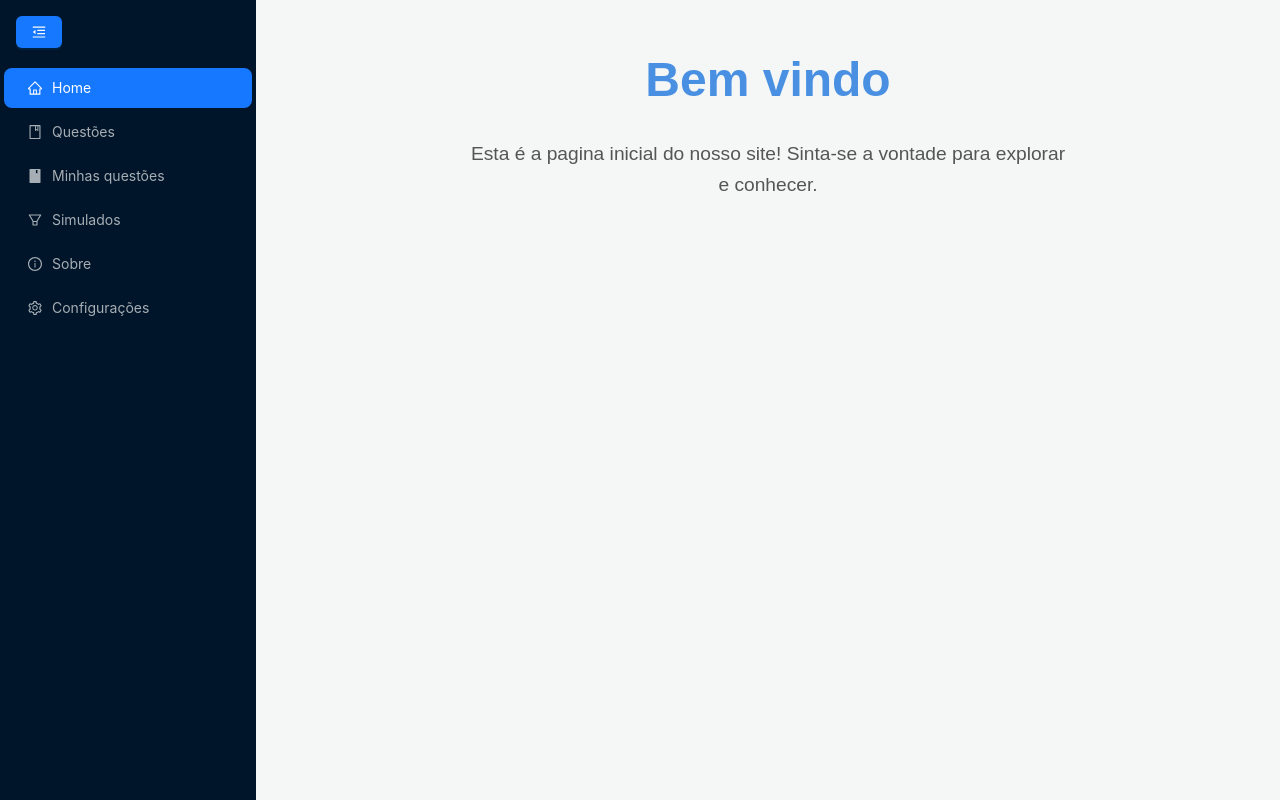
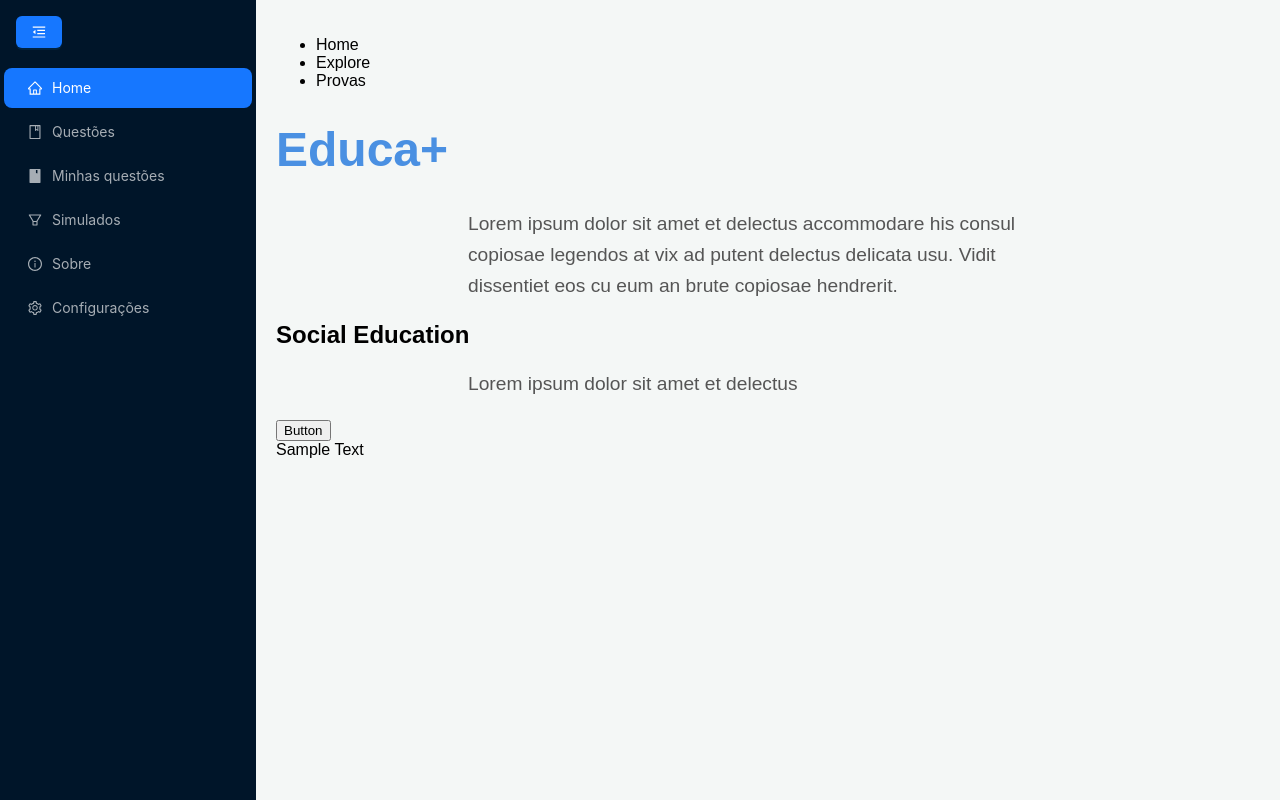
Before and after one commit to luishmenezes/site-questoes, a React (Create React App) app: page /home in a window 1280 px wide. Built offline with nearby package versions, Linux system fonts and the light colour scheme.

Commit message:
add: componentes da tela Home

```diff
--- a/src/components/inity/HomeComponent.js
+++ b/src/components/inity/HomeComponent.js
@@ -2,13 +2,41 @@ import React from 'react';
 import './Home.css';
 
 const HomeComponent = () => {
-return (
-    <div style={{textAlign:'center'}}>
-        <h1>Bem vindo</h1>
-        <p>Esta é a pagina inicial do nosso site! Sinta-se a vontade para explorar e conhecer.</p>
+  return (
+    <div className="home-container">
+      <nav className="navbar">
+        <ul>
+          <li>Home</li>
+          <li>Explore</li>
+          <li>Provas</li>
+        </ul>
+      </nav>
+
+      <div className="main-content">
+        <div className="text-section">
+          <h1>Educa+</h1>
+          <p>
+            Lorem ipsum dolor sit amet et delectus accommodare his consul copiosae
+            legendos at vix ad putent delectus delicata usu. Vidit dissentiet eos
+            cu eum an brute copiosae hendrerit.
+          </p>
+        </div>
+
+        <div className="card">
+          <h2>Social Education</h2>
+          <p>Lorem ipsum dolor sit amet et delectus</p>
+          <button>Button</button>
+        </div>
+      </div>
+
+      <div className="toggle-switch">
+        <span>Sample Text</span>
+        <div className="switch">
+          <div className="toggle"></div>
+        </div>
+      </div>
     </div>
-);
-}
-
+  );
+};
 
 export default HomeComponent;
```
